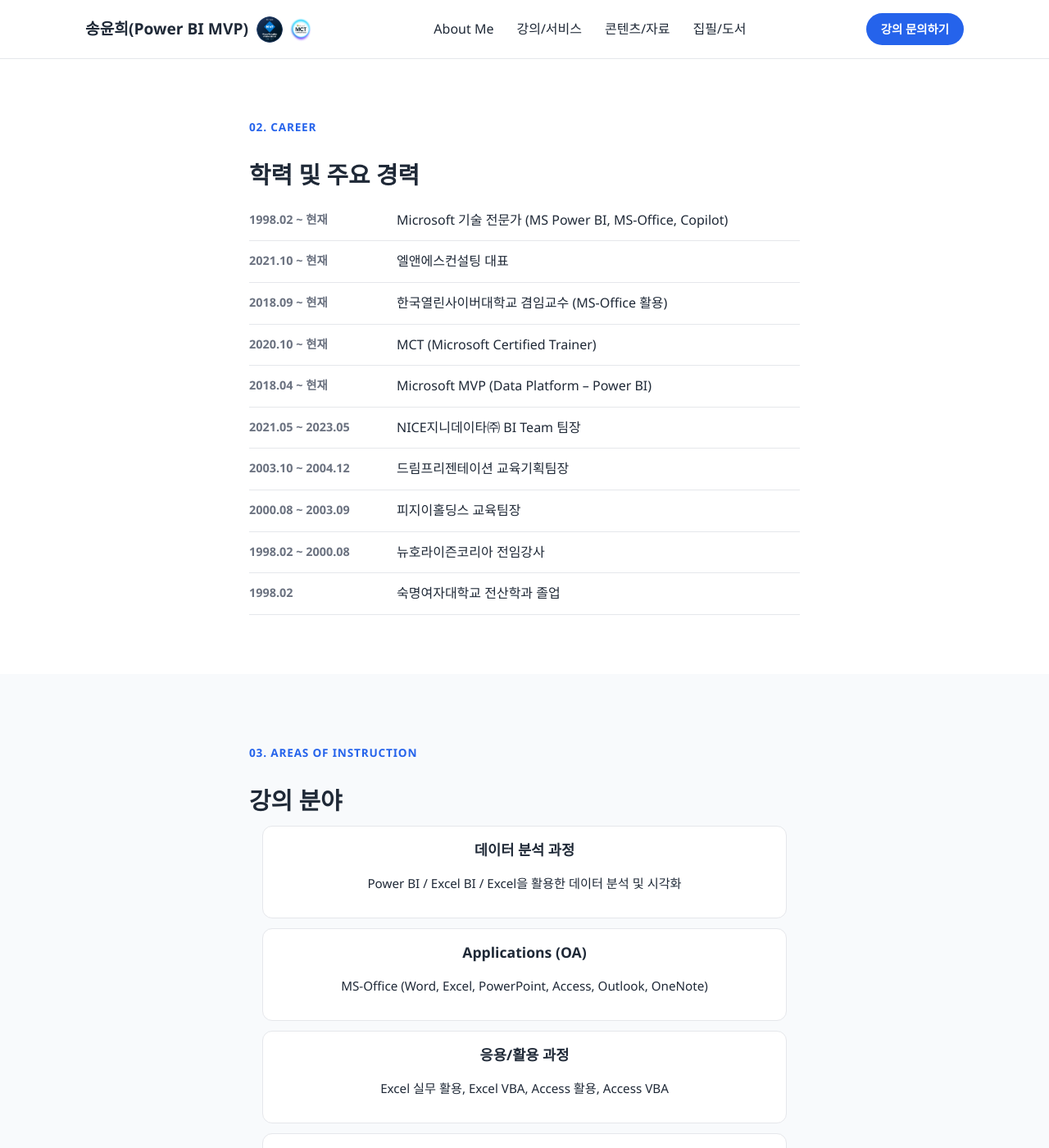
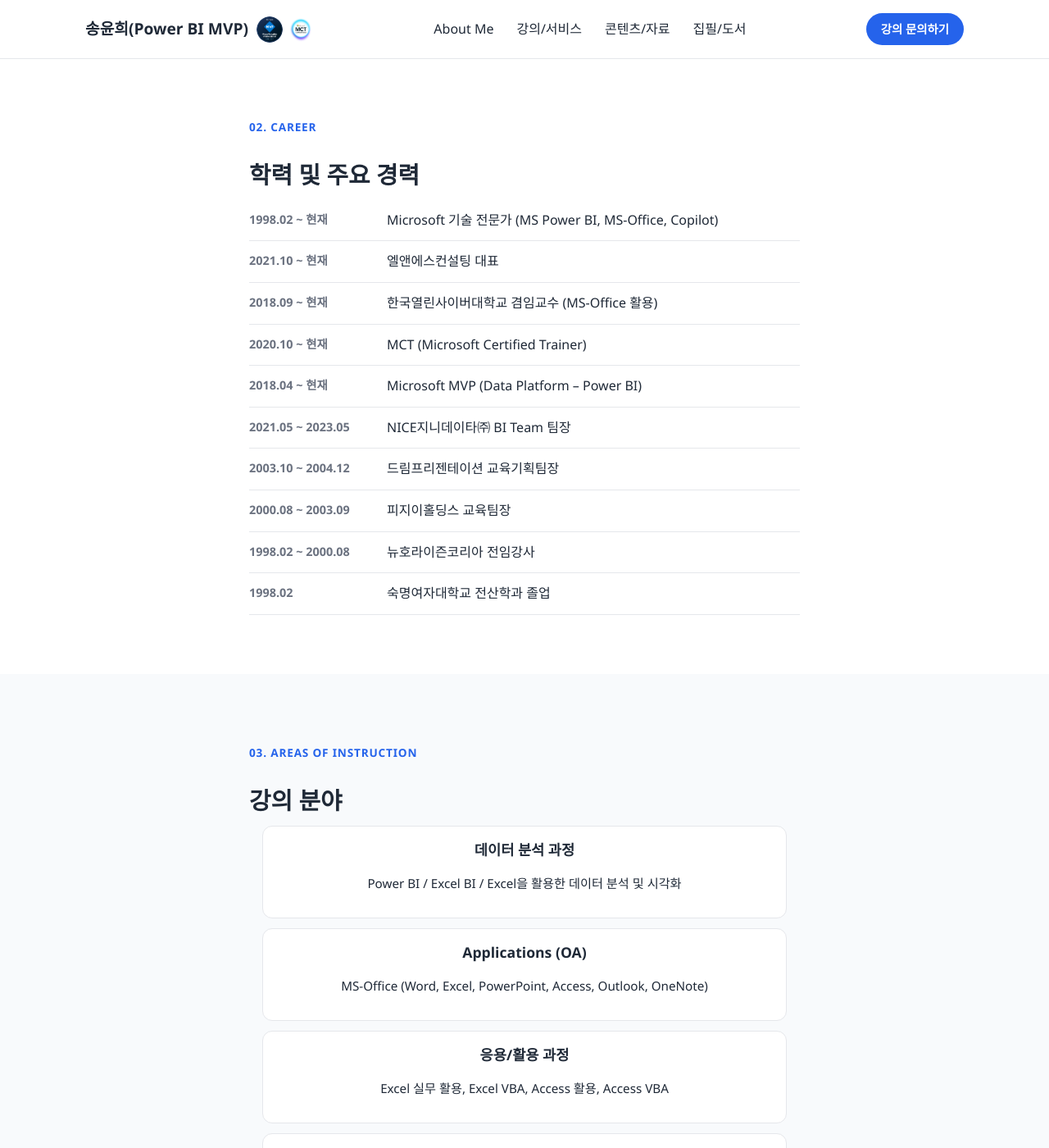
Before and after one commit to unisong114/MainPage, a Jekyll site: the page built from about.html, in a window 1280 px wide and 1400 px high, scrolled down 991 px. Shown: the whole window at 82% size. Built offline with Jekyll 4.4.1, drawn with Linux system fonts in a browser that asks for light colours; some web fonts are replaced.

Commit message:
Revert border/line spacing change; reduce horizontal gap between label and value in timeline lists

```diff
--- a/about.html
+++ b/about.html
@@ -113,7 +113,7 @@
       <img src="https://image.yes24.com/goods/194523745/XL" alt="{{ featured_book.title }} 표지" class="featured-book__cover">
       <div>
         <p class="card__title" style="font-size: 1.3rem;">{{ featured_book.title }}</p>
-        <ul class="profile-timeline profile-timeline--compact" style="margin-top: 12px;">
+        <ul class="profile-timeline" style="margin-top: 12px;">
           <li><span class="profile-timeline__period">출간일</span>{{ featured_book.published_date }}</li>
           <li><span class="profile-timeline__period">저자</span>{{ featured_book.author }}</li>
           <li><span class="profile-timeline__period">ISBN</span>{{ featured_book.isbn }}</li>
--- a/assets/css/main.scss
+++ b/assets/css/main.scss
@@ -500,14 +500,9 @@
 
 .profile-timeline li {
   display: flex;
-  gap: 20px;
+  gap: 8px;
   padding: 12px 0;
   border-bottom: 1px solid #e5e7eb;
-}
-
-.profile-timeline--compact li {
-  padding: 4px 0;
-  border-bottom: none;
 }
 
 .profile-timeline__period {
```
